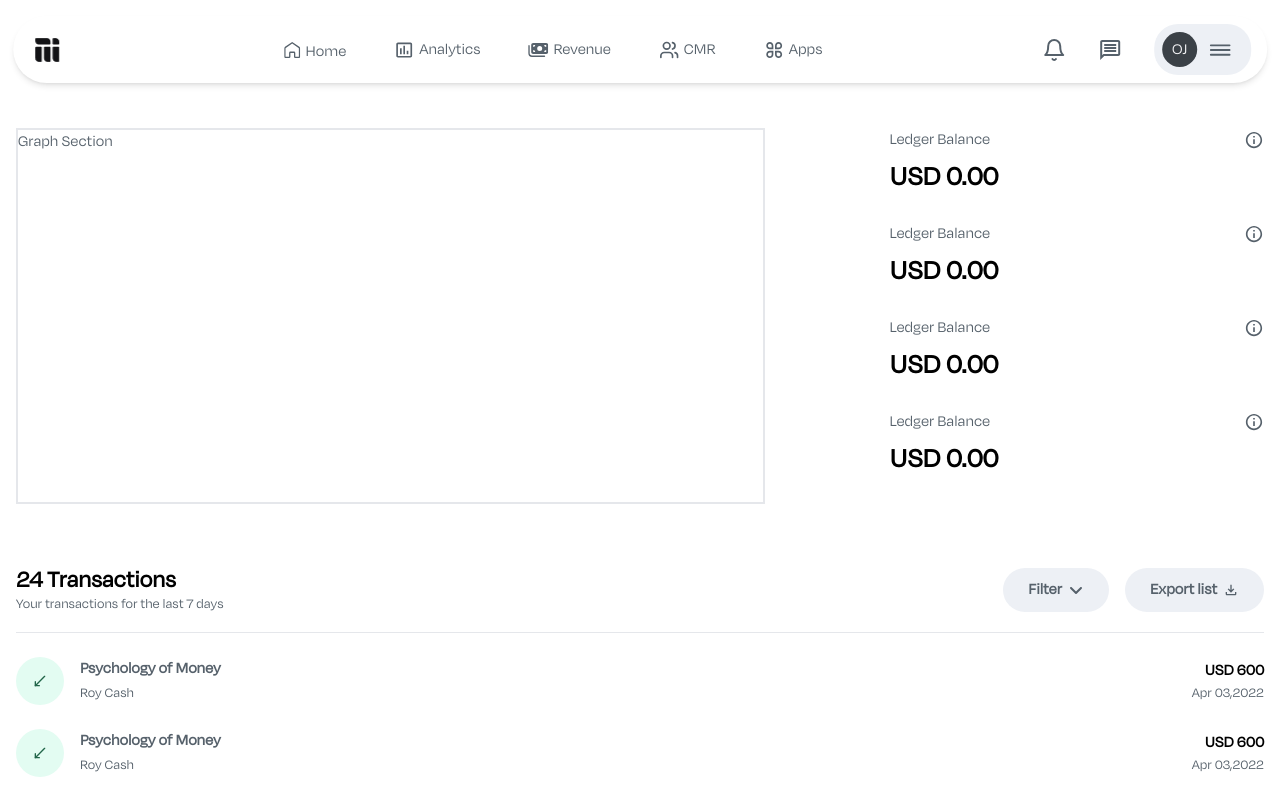
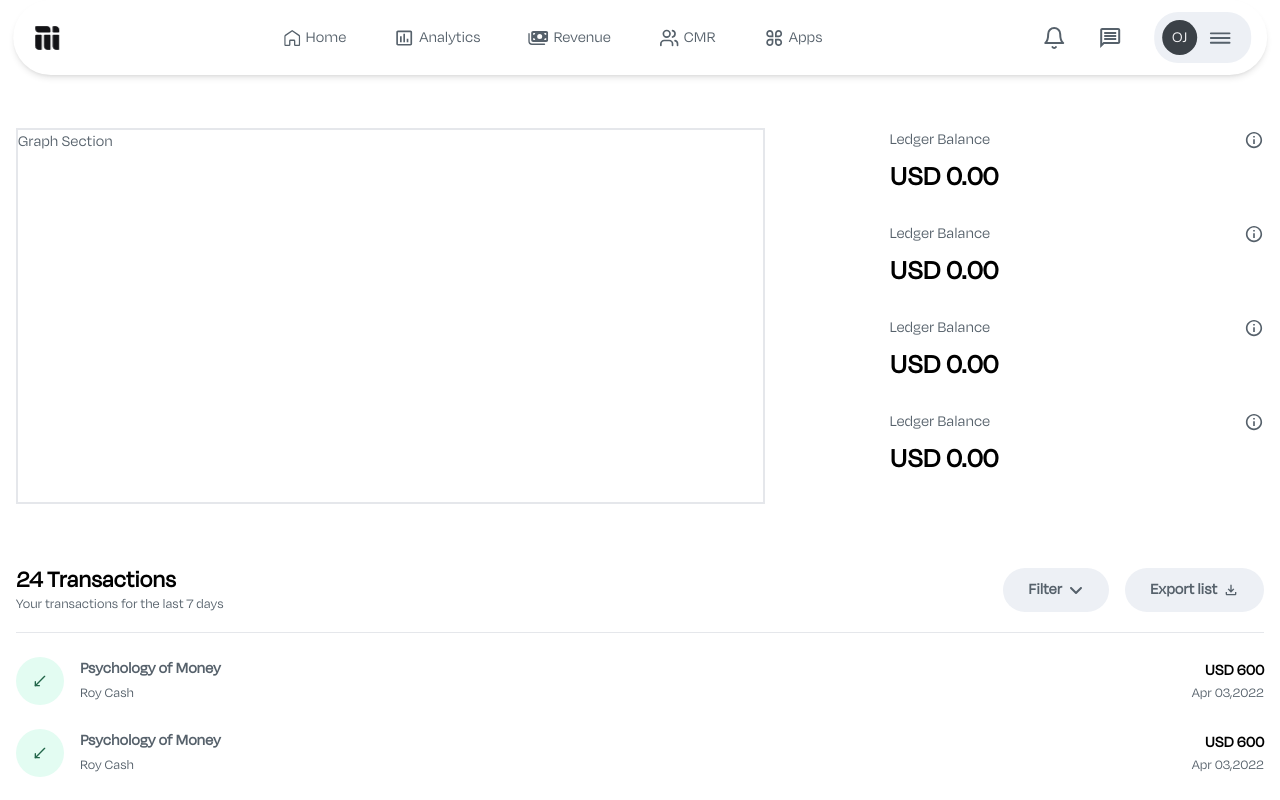
Before and after one commit to bezbrain/mainstack-frontend-test, a React (Vite) app: page / in a window 1280 px wide. Shown: the top 800 px of the page. Built offline with nearby package versions, Linux system fonts and the light colour scheme.

Commit message:
Adjust padding of the fixed nav bar

```diff
--- a/src/components/navBar/navBar.tsx
+++ b/src/components/navBar/navBar.tsx
@@ -65,7 +65,7 @@ const NavBar = () => {
         <li>
           <a href="" className={navStyles(navIsOpen).middleNavStyles}>
             <GrHomeRounded />
-            <span className="mt-0 hover:mt-0 iPad:mt-1">Home</span>
+            <span>Home</span>
           </a>
         </li>
         <li>
--- a/src/components/navBar/navStyles.ts
+++ b/src/components/navBar/navStyles.ts
@@ -1,7 +1,7 @@
 export const navStyles = (navIsOpen: boolean) => {
   const navBarStyle = `flex flex-col ${
     navIsOpen ? "h-[320px]" : "h-[55px]"
-  } bg-[#fff] z-10 mt-4 shadow-md px-4 py-2 w-[98%] fixed translate-x-[50%] right-1/2 iPad:flex-row iPad:rounded-full ${
+  } bg-[#fff] z-10 shadow-md px-4 py-3 w-[98%] fixed translate-x-[50%] right-1/2 iPad:flex-row iPad:rounded-full ${
     navIsOpen ? "" : "rounded-full"
   } iPad:justify-between iPad:items-center iPad:h-fit`;
 
```
